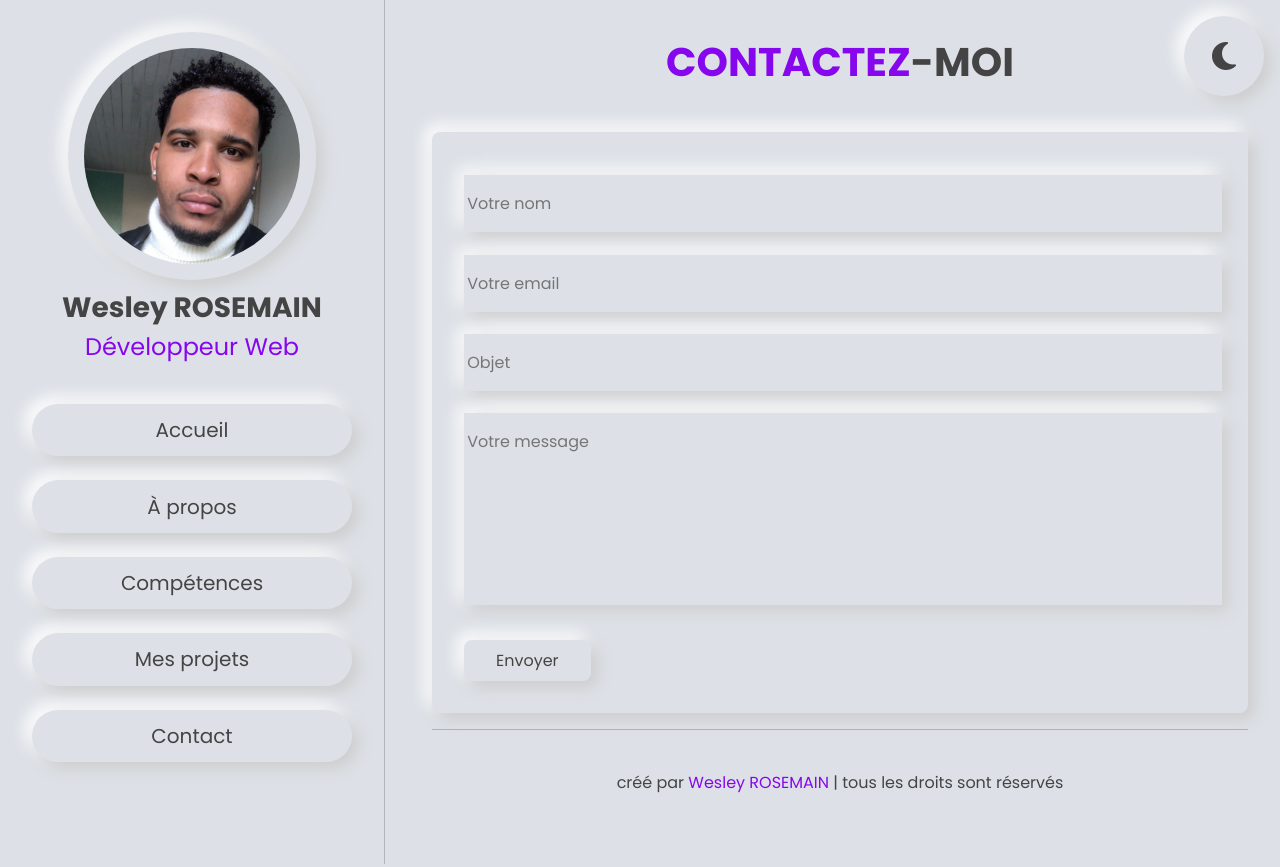
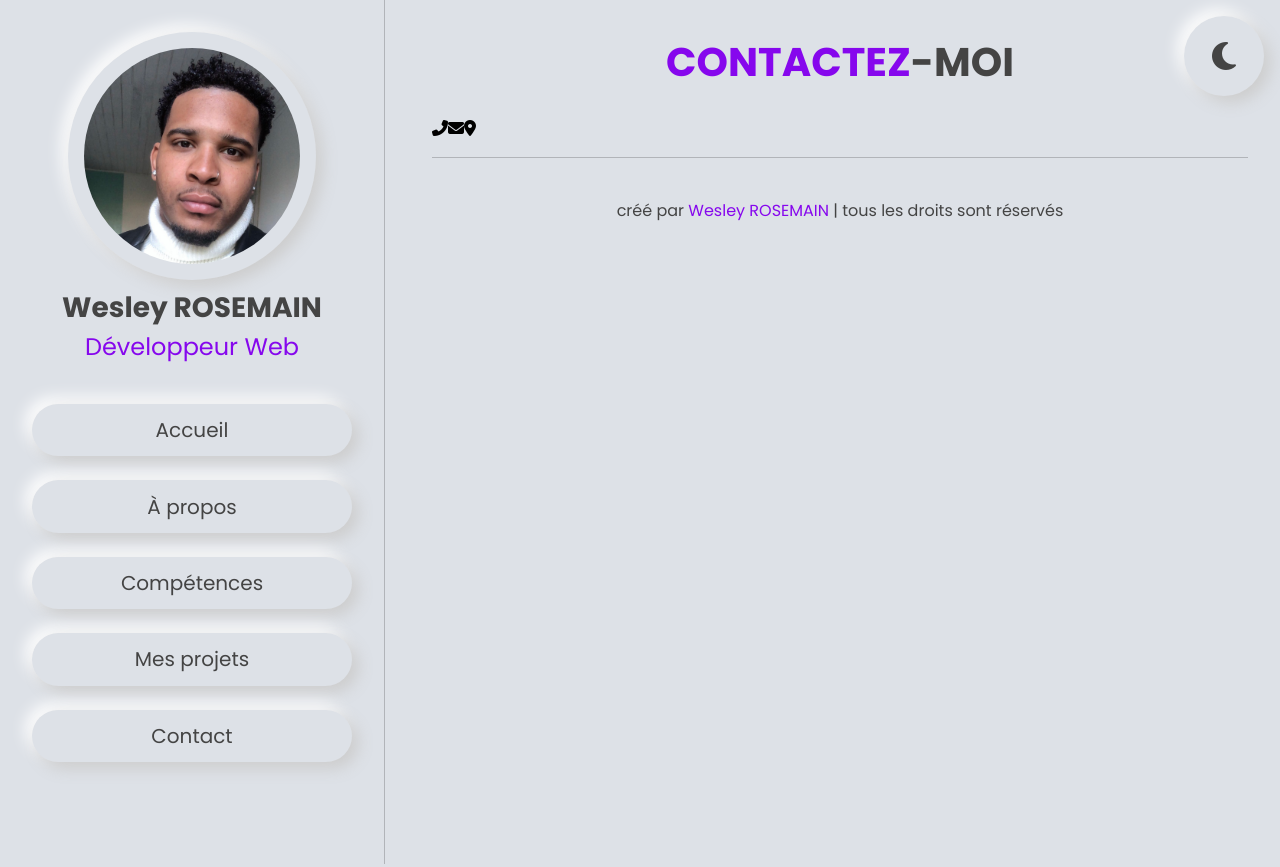
Before and after one commit to wessindiz/portefolio-wess, a Vue app: page /Contact in a window 1280 px wide. Built offline with nearby package versions, Linux system fonts and the light colour scheme.

Commit message:
Update Contact.vue

```diff
--- a/src/views/Contact.vue
+++ b/src/views/Contact.vue
@@ -1,17 +1,18 @@
 <template>
-    <section class="contact" id="contact">
+  <section class="contact" id="contact">
+    <h1 class="heading"><span>Contactez</span>-moi</h1>
 
-        <h1 class="heading"><span>Contactez</span>-moi</h1>
+<div class="box-container">
+    <div class="box">
+      <i class="fas fa-phone-alt"></i>
+      <i class="fas fa-envelope"></i>
+      <i class="fas fa-map-marker-alt"></i>
+    </div>
 
-        <form action="">
-            <input type="text" placeholder="Votre nom" class="box">
-            <input type="email" placeholder="Votre email" class="box">
-            <input type="text" placeholder="Objet" class="box">
-            <textarea name=""  class="box" placeholder="Votre message" id="" cols="30" rows="10"></textarea>
-             <input type="submit" value="Envoyer" class="btn-submit">
-        </form>
+</div>
 
-        <div class="credits"> créé par <span>Wesley ROSEMAIN</span> | tous les droits sont réservés</div>
-
-    </section>
+    <div class="credits">
+      créé par <span>Wesley ROSEMAIN</span> | tous les droits sont réservés
+    </div>
+  </section>
 </template>
```
